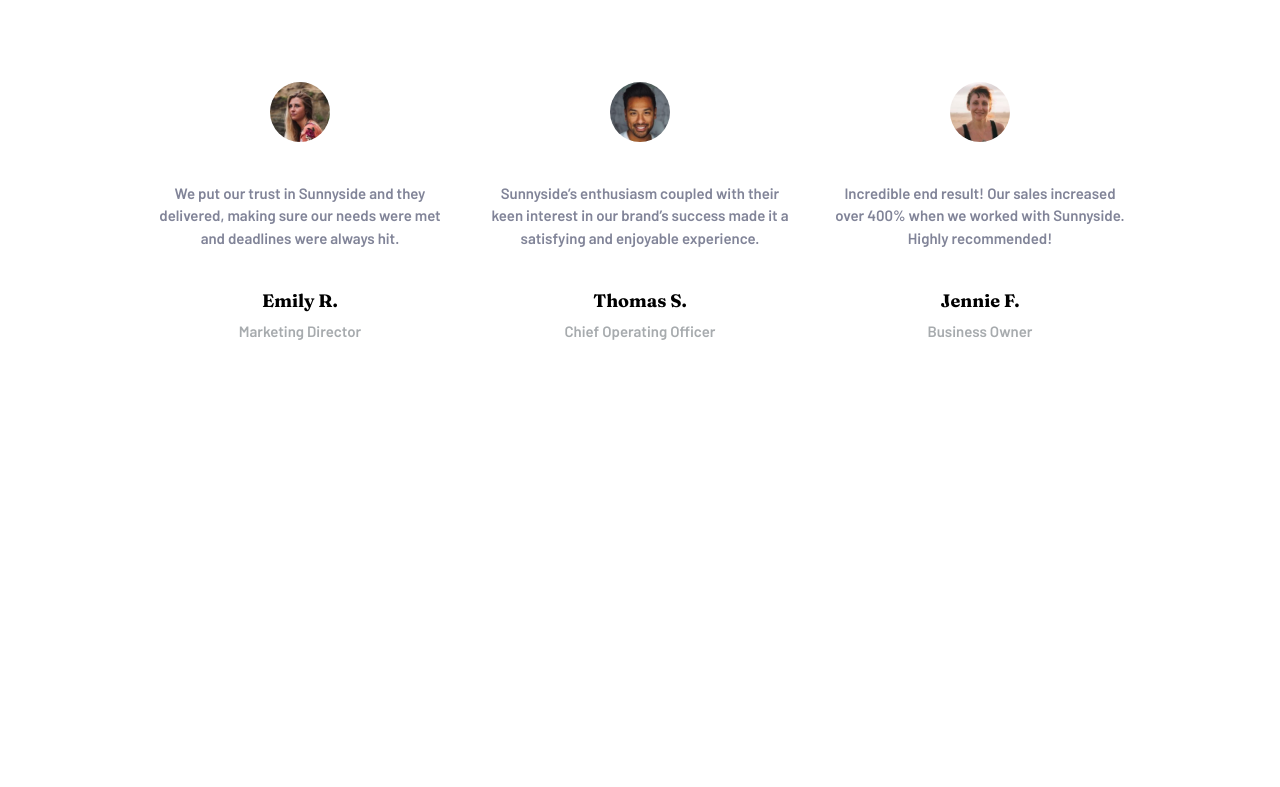
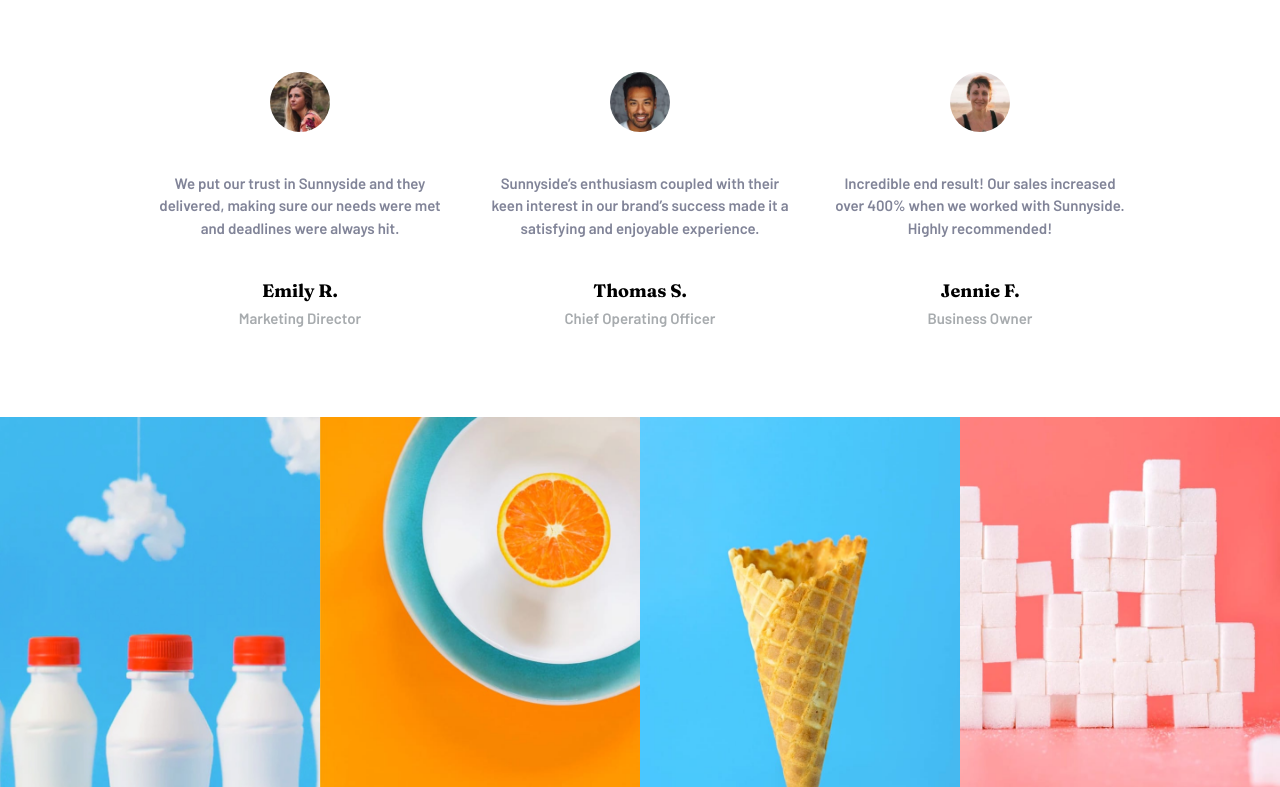
Before and after one commit to Merxibeaucoup/FRONTEND-MENTOR-CHALLENGE-REACT-SCSS-SUNNYSIDE-AGENCY, a React (Create React App) app: page / in a window 1280 px wide. Shown: the part 2401-3188 px from the top of the page. Before the commit the page ends 2841 px from the top, so only its background shows below. Built offline with nearby package versions, Linux system fonts and the light colour scheme.

Commit message:
gallery done

```diff
--- a/src/App.js
+++ b/src/App.js
@@ -1,5 +1,6 @@
 import React from "react";
 import CTA from "./components/CTA";
+import Gallery from "./components/Gallery";
 import Header from "./components/Header";
 import Testimonials from "./components/Testimonials";
 
@@ -9,6 +10,7 @@ const App = () => {
       <Header />
       <CTA />
       <Testimonials />
+      <Gallery />
     </div>
   );
 };
--- /dev/null
+++ b/src/components/Gallery.jsx
@@ -0,0 +1,28 @@
+import React from "react";
+
+const Gallery = () => {
+  const milk = "./assets/images/desktop/image-gallery-milkbottles.jpg";
+  const orange = "./assets/images/desktop/image-gallery-orange.jpg";
+  const cone = "./assets/images/desktop/image-gallery-cone.jpg";
+  const sugarcubes = "./assets/images/desktop/image-gallery-sugarcubes.jpg";
+  return (
+    <div className="gallery">
+      <div className="gallery__row">
+        <div className="gallery__row__item">
+          <img src={milk} alt="milk bottles" className="photo" />
+        </div>
+        <div className="gallery__row__item">
+          <img src={orange} alt="orange" className="photo" />
+        </div>
+        <div className="gallery__row__item">
+          <img src={cone} alt="ice cream cone" className="photo" />
+        </div>
+        <div className="gallery__row__item">
+          <img src={sugarcubes} alt="sugar cubes" className="photo" />
+        </div>
+      </div>
+    </div>
+  );
+};
+
+export default Gallery;
--- a/src/main.scss
+++ b/src/main.scss
@@ -6,6 +6,7 @@
 @use "./scss/components/header";
 @use "./scss/components/cta";
 @use "./scss/components/testimonials";
+@use "./scss/components/gallery";
 
 // import abstracts
 @use "./scss/abstracts/variables";
--- /dev/null
+++ b/src/scss/components/_gallery.scss
@@ -0,0 +1,21 @@
+.gallery {
+  width: 100%;
+  height: fit-content;
+
+  &__row {
+    display: grid;
+    grid-template-columns: repeat(4, minmax(0, 1fr));
+    overflow: hidden;
+
+    &__item {
+      height: 37rem;
+
+      img {
+        width: 100%;
+        height: 100%;
+        display: block;
+        object-fit: cover;
+      }
+    }
+  }
+}
--- a/src/scss/components/_testimonials.scss
+++ b/src/scss/components/_testimonials.scss
@@ -4,7 +4,7 @@
   @include align(flex, center, center);
   flex-direction: column;
   gap: 8rem;
-  padding: 10rem;
+  padding: 9rem 0;
 
   &__header {
     color: $grayblue;
@@ -32,7 +32,7 @@
     &__info {
       @include align(flex, center, center);
       flex-direction: column;
-      gap: 1rem;
+      gap: 0.7rem;
       text-align: center;
 
       &__career {
```
Also changed, not shown: src/main.css (+1 -1 lines).
